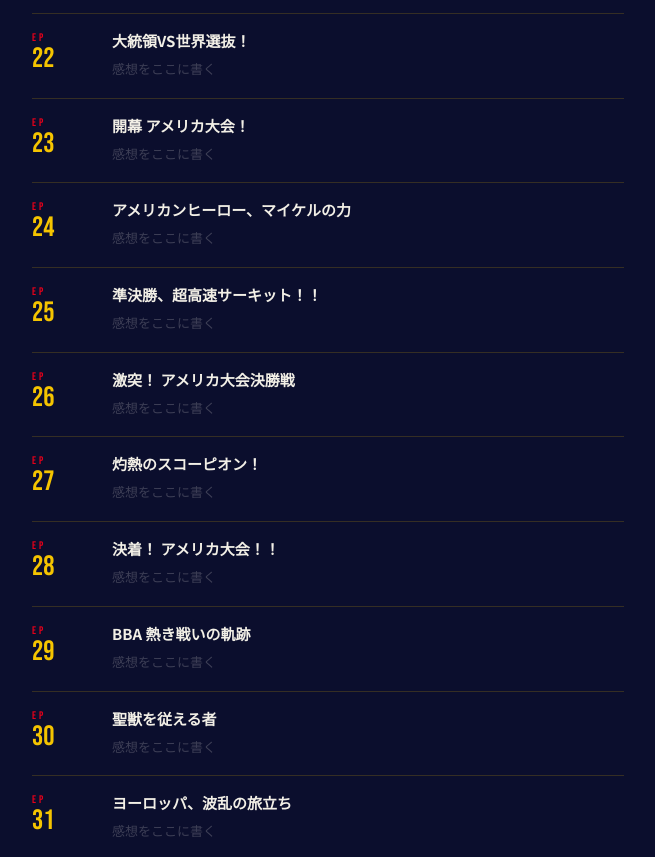
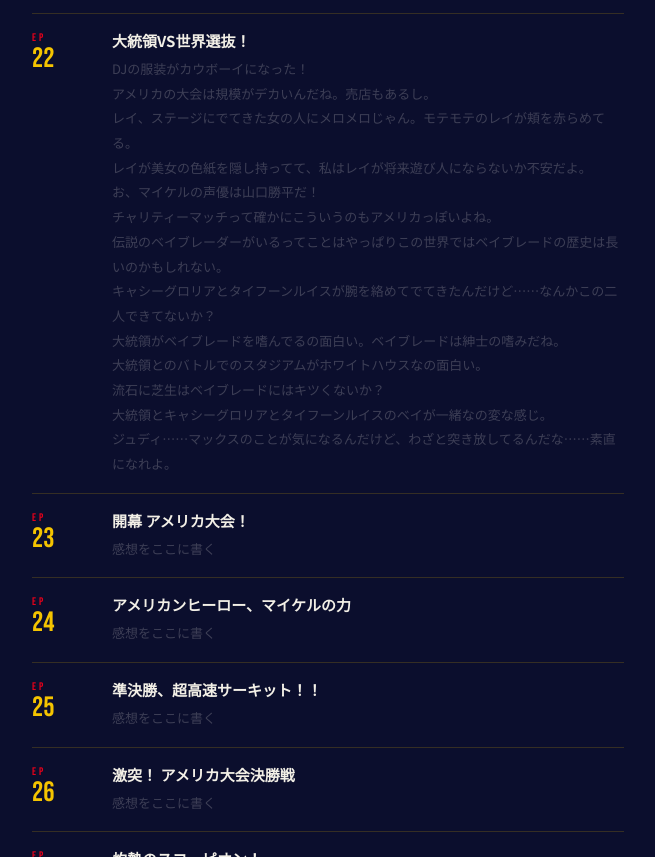
Before and after one commit to Azaleacreativeroom888/fan-beyblade, a plain HTML site: page report1-1.html in a window 1280 px wide. Shown: the part 9727-10584 px from the top of the page, without its empty margins (312-967 px from the left). Drawn offline with Linux system fonts and the light colour scheme.

Commit message:
Update report1-1.html

```diff
--- a/report1-1.html
+++ b/report1-1.html
@@ -531,9 +531,22 @@
       <div class="ep-no"><span>EP</span>22</div>
       <div class="ep-body">
         <div class="ep-title">大統領VS世界選抜！</div>
-        <div class="ep-note empty">感想をここに書く</div>
+        <div class="ep-note empty">DJの服装がカウボーイになった！<br>
+        アメリカの大会は規模がデカいんだね。売店もあるし。<br>
+        レイ、ステージにでてきた女の人にメロメロじゃん。モテモテのレイが頬を赤らめてる。<br>
+        レイが美女の色紙を隠し持ってて、私はレイが将来遊び人にならないか不安だよ。<br>
+        お、マイケルの声優は山口勝平だ！<br>
+        チャリティーマッチって確かにこういうのもアメリカっぽいよね。<br>
+        伝説のベイブレーダーがいるってことはやっぱりこの世界ではベイブレードの歴史は長いのかもしれない。<br>
+        キャシーグロリアとタイフーンルイスが腕を絡めてでてきたんだけど……なんかこの二人できてないか？<br>
+        大統領がベイブレードを嗜んでるの面白い。ベイブレードは紳士の嗜みだね。<br>
+        大統領とのバトルでのスタジアムがホワイトハウスなの面白い。<br>
+        流石に芝生はベイブレードにはキツくないか？<br>
+        大統領とキャシーグロリアとタイフーンルイスのベイが一緒なの変な感じ。<br>
+        ジュディ……マックスのことが気になるんだけど、わざと突き放してるんだな……素直になれよ。</div>
       </div>
     </div>
+
     <div class="ep">
       <div class="ep-no"><span>EP</span>23</div>
       <div class="ep-body">
@@ -541,6 +554,7 @@
         <div class="ep-note empty">感想をここに書く</div>
       </div>
     </div>
+
     <div class="ep">
       <div class="ep-no"><span>EP</span>24</div>
       <div class="ep-body">
```
